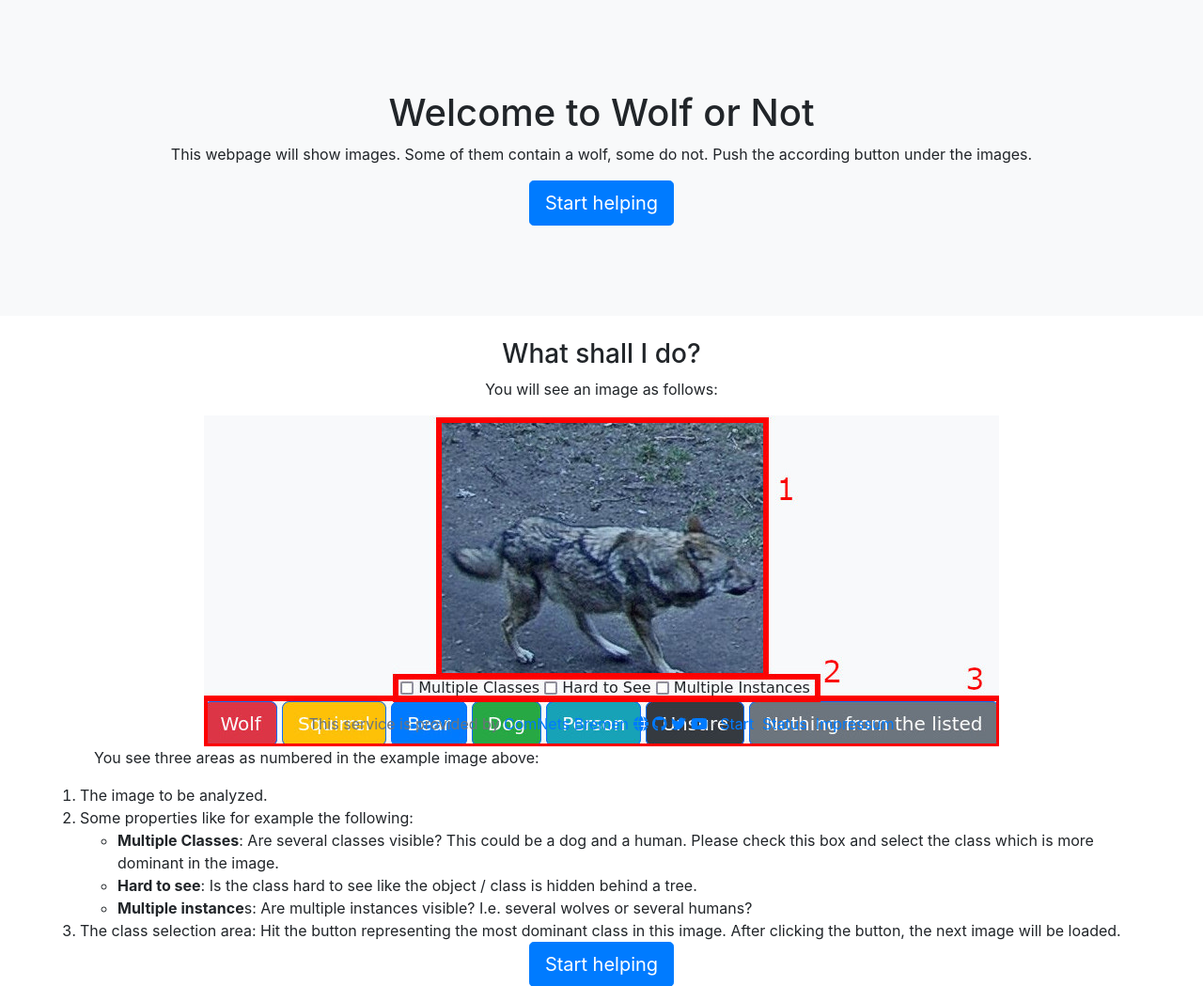
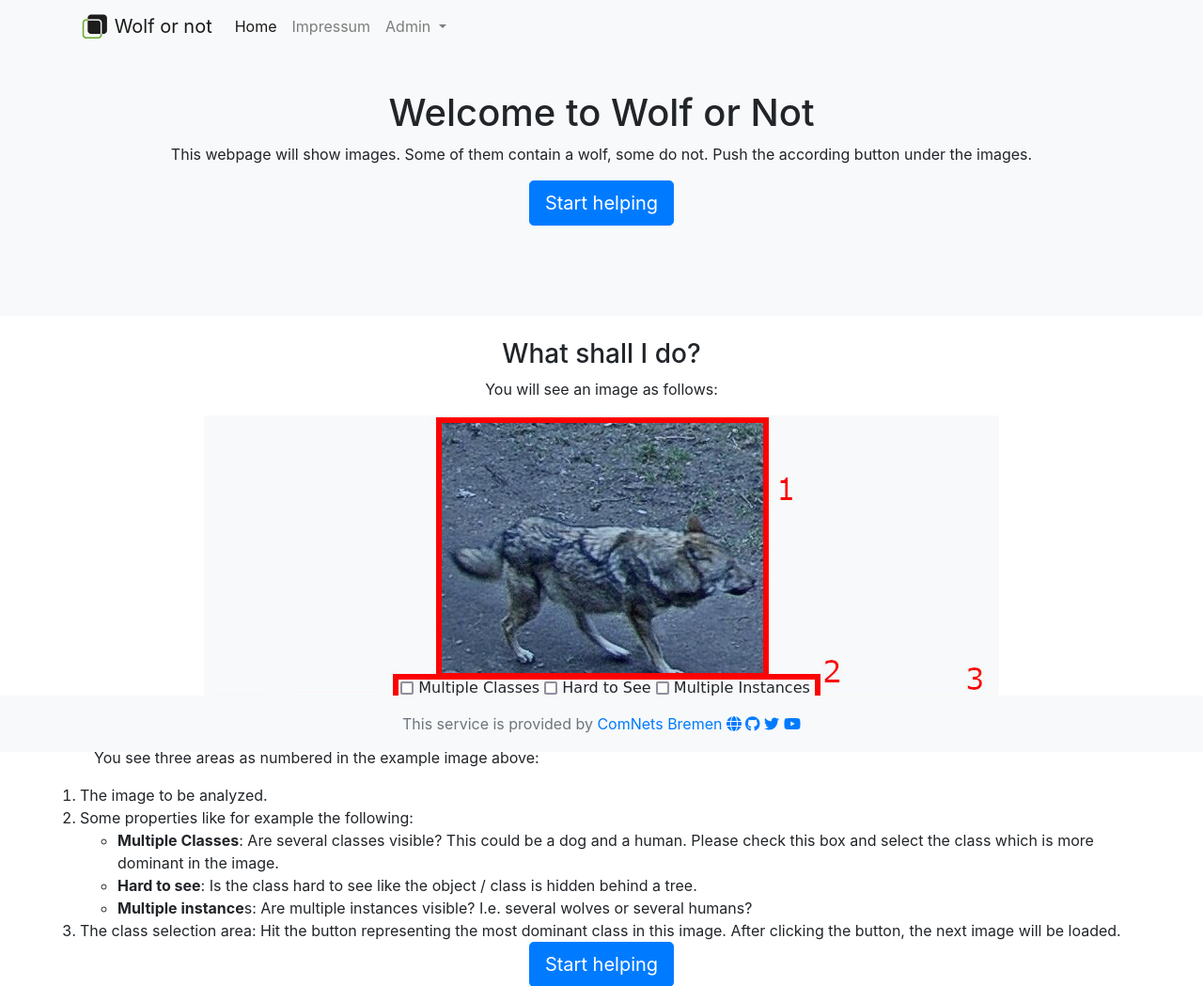
Before and after one commit to ComNets-Bremen/Wolf-or-Not, a Django app: page /simplelabel/ in a window 1280 px wide. Shown: the top 1049 px of the page at 94% size. Run offline with Django 3.2, Linux system fonts and the light colour scheme; some libraries are stand-ins or nearby versions.

Commit message:
Restructure menu

```diff
--- a/simplelabel/templates/base.html
+++ b/simplelabel/templates/base.html
@@ -14,27 +14,64 @@
     <script defer src="{% static "fontawesome/js/brands.js" %}"></script>
     <script defer src="{% static "fontawesome/js/solid.js" %}"></script>
     <script defer src="{% static "fontawesome/js/fontawesome.js" %}"></script>
+    <link rel="icon" type="image/png" sizes="32x32" href="{% static "img/favicon/favicon-32x32.png" %}">
+    <link rel="icon" type="image/png" sizes="16x16" href="{% static "img/favicon/favicon-16x16.png" %}">
+    <link rel="apple-touch-icon" sizes="180x180" href="{% static "img/favicon/favicon-180x180.png" %}">
   </head>
   <body>
+
+
+<nav class="navbar fixed-top navbar-expand-lg container navbar-light bg-light">
+  <a class="navbar-brand" href="#">
+      <img src="{% static "img/logo-30x30.png" %}" width="30" height="30" class="d-inline-block align-top" alt="">
+    Wolf or not
+  </a>
+  <button class="navbar-toggler" type="button" data-toggle="collapse" data-target="#navbarSupportedContent" aria-controls="navbarSupportedContent" aria-expanded="false" aria-label="Toggle navigation">
+    <span class="navbar-toggler-icon"></span>
+  </button>
+    <div class="collapse navbar-collapse" id="navbarSupportedContent">
+
+
+    <ul class="navbar-nav">
+      <li class="nav-item active">
+          <a class="nav-link" href="{% url "index" %}">Home</a>
+      </li>
+      <li class="nav-item">
+          <a class="nav-link" href="https://www.uni-bremen.de/impressum">Impressum</a>
+      </li>
+      <li class="nav-item dropdown">
+        <a class="nav-link dropdown-toggle" href="#" id="navbarDropdown" role="button" data-toggle="dropdown" aria-haspopup="true" aria-expanded="false">
+          Admin
+        </a>
+        <div class="dropdown-menu" aria-labelledby="navbarDropdown">
+            <a class="dropdown-item" href="{% url "admin:index" %}">Admin</a>
+            <a class="dropdown-item" href="{% url "get_statistics" %}">Statistics</a>
+        </div>
+
+      </li>
+    </ul>
+    </div>
+</nav>
+
 
 <main role="main">
     {% block main %}{% endblock %}
 </main>
-<footer class="footer">
+<footer class="footer bg-light">
       <div class="container text-center">
           <span class="text-muted">
               This service is provided by <a href="https://comnets.uni-bremen.de" target="_blank">
  ComNets Bremen <i class="fa-solid fa-globe"></i></a>
               <a href="https://comnets-bremen.github.io/" target="_blank"><i class="fa-brands fa-github"></i></a>
                 <a href="https://twitter.com/ComNetsBremen" target="_blank"><i class="fa-brands fa-twitter"></i></a>
-                <a href="https://www.youtube.com/comnetsbremen" target="_blank"><i class="fa-brands fa-youtube"></i></a>&nbsp;·
-
-                <a href="{% url "index" %}">Start</a>·
-                <a href="{% url "get_statistics" %}">Status</a>·
-                <a href="https://www.uni-bremen.de/impressum" target="_blank">Impressum</a>
+                <a href="https://www.youtube.com/comnetsbremen" target="_blank"><i class="fa-brands fa-youtube"></i></a>
           </span>
       </div>
     </footer>
 
+<script src="{% static "js/jquery-3.6.1.min.js" %}"></script>
+<script src="{% static "js/popper.min.js" %}"></script>
+<script src="{% static "bootstrap/js/bootstrap.min.js" %}"></script>
+
   </body>
 </html>
```
